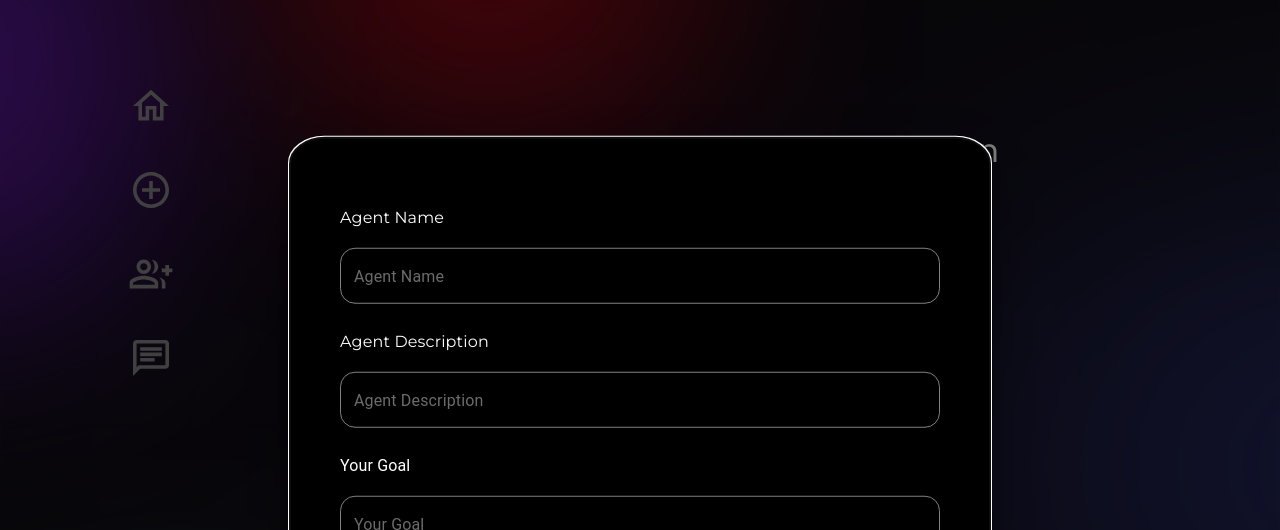
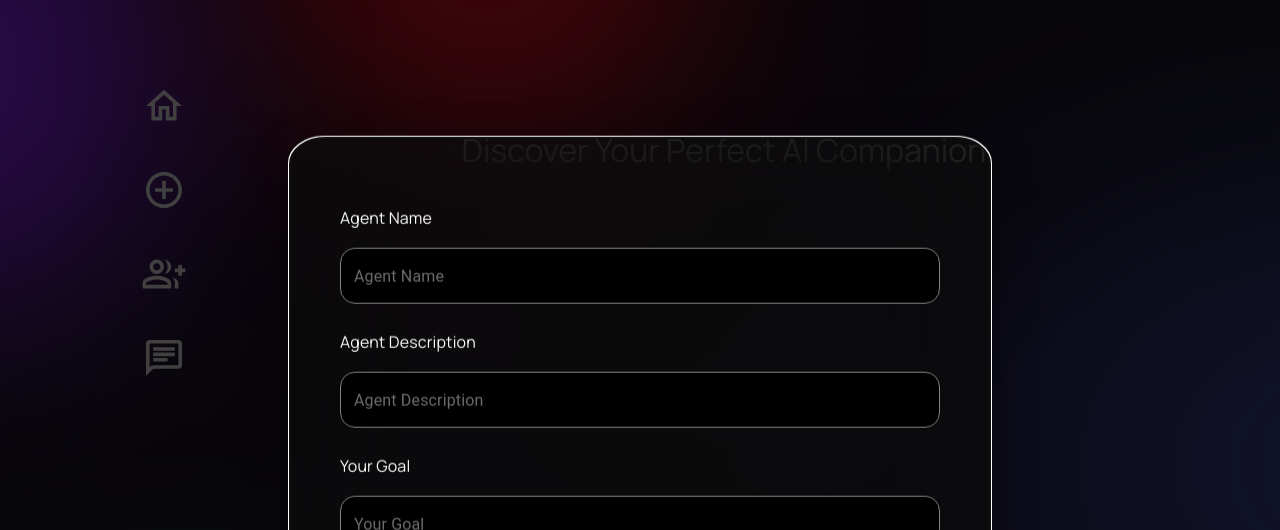
Before and after one commit to Swapnita06/Cortex, a React (Create React App) app in the folder frontend/: page / in a window 1280 px wide. Both pictures are taken after a click on the item 151 px from the left and 190 px from the top of the page. Shown: the top 530 px of the page. Built offline with nearby package versions, Linux system fonts and the light colour scheme; no server answers.

Commit message:
home page done

```diff
--- a/frontend/public/index.html
+++ b/frontend/public/index.html
@@ -11,6 +11,11 @@
     <link rel="preconnect" href="https://fonts.googleapis.com">
     <link rel="preconnect" href="https://fonts.gstatic.com" crossorigin>
     <link href="https://fonts.googleapis.com/css2?family=Montserrat:ital,wght@0,100..900;1,100..900&family=Poppins:ital,wght@0,100;0,200;0,300;0,400;0,500;0,600;0,700;0,800;0,900;1,100;1,200;1,300;1,400;1,500;1,600;1,700;1,800;1,900&display=swap" rel="stylesheet">
+
+    <link rel="preconnect" href="https://fonts.googleapis.com">
+    <link rel="preconnect" href="https://fonts.gstatic.com" crossorigin>
+    <link href="https://fonts.googleapis.com/css2?family=Manrope:wght@200..800&display=swap" rel="stylesheet">
+
 
     <meta name="viewport" content="width=device-width, initial-scale=1" />
     <meta name="theme-color" content="#000000" />
--- a/frontend/src/App.css
+++ b/frontend/src/App.css
@@ -27,6 +27,6 @@
 /* Scrollbar customization for Firefox */
 * {
   scrollbar-width: thin; /* width of the scrollbar */
-  scrollbar-color: #680505 #1a1a1a; /* color of the thumb and track */
+  scrollbar-color: #030000 #1a1a1a; /* color of the thumb and track */
 }
   }
--- a/frontend/src/pages/Home.css
+++ b/frontend/src/pages/Home.css
@@ -101,13 +101,13 @@ margin-left: 2rem;
   display: flex;
   flex-wrap: wrap;
   justify-content: space-between;
-
+  gap: 3px;
 }
 .agents{
    border: 1px solid black;
 border-radius: 1rem;
   width: calc(33.33% - 4.1rem);
-height: 130px;
+height: 200px;
 color: white;
 background-color: black;
 text-align:left;
--- a/frontend/src/pages/Home.jsx
+++ b/frontend/src/pages/Home.jsx
@@ -12,7 +12,16 @@ import GroupsOutlinedIcon from '@mui/icons-material/GroupsOutlined';
 import AccountCircleOutlinedIcon from '@mui/icons-material/AccountCircleOutlined';
 import AddCircleOutlineIcon from '@mui/icons-material/AddCircleOutline';
 import ChatOutlinedIcon from '@mui/icons-material/ChatOutlined';
+import DrawIcon from '@mui/icons-material/Draw';
 import GroupAddOutlinedIcon from '@mui/icons-material/GroupAddOutlined';
+import LocalHospitalIcon from '@mui/icons-material/LocalHospital';
+import ShowChartIcon from '@mui/icons-material/ShowChart';
+import ScienceIcon from '@mui/icons-material/Science';
+import ExploreIcon from '@mui/icons-material/Explore';
+import EventIcon from '@mui/icons-material/Event';
+import FitnessCenterIcon from '@mui/icons-material/FitnessCenter';
+import FaceRetouchingNaturalIcon from '@mui/icons-material/FaceRetouchingNatural';
+import NewspaperIcon from '@mui/icons-material/Newspaper';
 import { TextField, Checkbox, FormControlLabel, Tooltip } from '@mui/material';
 import { useNavigate } from 'react-router-dom';
 import './Home.css';
@@ -98,14 +107,24 @@ const Home = () => {
 
   const getAgentIcon = (modelName) => {
     switch (modelName.toLowerCase()) {
-      case 'coder':
-        return <AddCircleOutlineIcon style={{ color: 'white' }} />;
-      case 'product_manager':
-        return <GroupAddOutlinedIcon style={{ color: 'white' }} />;
+      case 'personal trainer':
+        return <FitnessCenterIcon style={{ color: 'white' }} />;
+      case 'investment advisor':
+        return <ShowChartIcon style={{ color: 'white' }} />;
       case 'scientist':
-        return <HomeOutlinedIcon style={{ color: 'white' }} />;
-      case 'doctor':
-        return <ChatOutlinedIcon style={{ color: 'white' }} />;
+        return <ScienceIcon style={{ color: 'white' }} />;
+      case 'writer':
+          return <DrawIcon style={{ color: 'white' }} />;
+      case 'news editor':
+            return <NewspaperIcon style={{ color: 'white' }} />;
+      case 'wellness consultant':
+        return <LocalHospitalIcon style={{ color: 'white' }} />;
+      case 'event coordinator':
+        return <EventIcon style={{ color: 'white' }} />;
+      case 'travel coordinator':
+          return <ExploreIcon style={{ color: 'white' }} />;
+      case 'creative content strategists':
+            return <FaceRetouchingNaturalIcon style={{ color: 'white' }} />;
       // Add cases for other models as needed
       default:
         return null;
@@ -147,8 +166,8 @@ const Home = () => {
         </div>
 
         <div className="box2" style={{ marginTop: "20px" }}>
-          <h1 className="main-title" style={{ fontFamily: "Poppins", fontWeight: "400", color: "white" }}>Discover Your Perfect AI Companion</h1>
-          <h3 className="sub-title" style={{ fontFamily: "Poppins", fontWeight: "400", color: "white" }}>Tailored Intelligence for every need.</h3>
+          <h1 className="main-title" style={{ fontFamily: "Manrope", fontWeight: "400", color: "white" }}>Discover Your Perfect AI Companion</h1>
+          <h3 className="sub-title" style={{ fontFamily: "Manrope", fontWeight: "400", color: "white" }}>Tailored Intelligence for every need.</h3>
           <div className="boxes" style={{ marginTop: "40px", paddingBottom:"40px" }}>
             {models.map((model, index) => (
               <div key={index} className={`agents ${selectedModels.includes(model.name) ? 'selected' : ''}`} onClick={() => !isGroupChat && handleOpen(model)} >
@@ -166,8 +185,8 @@ const Home = () => {
                         {getAgentIcon(model.name)} {/* Function to get corresponding icon */}
                       </div>
                       <div className="agent-text" style={{marginTop:"-15px",width:"200px"}}>
-                        <h3 style={{ color: 'white',fontFamily:"Montserrat",fontWeight:"300" }}>{model.name}</h3>
-                        <p style={{ color: '#d0d0d0', marginTop:"-3px",fontFamily:"Montserrat",fontWeight:"150" }}>{model.description}</p>
+                        <h3 style={{ color: 'white',fontFamily:"Manrope",fontWeight:"300" }}>{model.name}</h3>
+                        <p style={{ color: '#d0d0d0', marginTop:"-3px",fontFamily:"Montserrat",fontWeight:"200" }}>{model.description}</p>
                       </div>
                     </div>
                   }
@@ -186,9 +205,9 @@ const Home = () => {
       >
         <Box sx={{
           position: 'absolute', top: '50%', left: '50%', transform: 'translate(-50%, -50%)',
-          width: 600, bgcolor: 'black', border: '1px solid gray', boxShadow: 24, p: 4, borderRadius: '5%', padding:"50px"
-        }}>
-          <Typography variant="subtitle1" sx={{ mt: 2, color: 'white', fontFamily:"Montserrat" }}>
+          width: 600, bgcolor: 'black', border: '1px solid gray', boxShadow: 24, p: 4, borderRadius: '5%', padding:"50px",
+          background: "rgba(12, 12, 12, 0.70)", backdropFilter: "blur(75px)"}}>
+          <Typography variant="subtitle1" sx={{ mt: 2, color: 'white', fontFamily:"Manrope" }}>
             Agent Name
           </Typography>
           <TextField
@@ -217,13 +236,14 @@ const Home = () => {
                 color: 'white',
               },
               '& .Mui-disabled': {
-        color: 'white',
-      }
+      color: 'white !important',  // Ensures the text color is green when disabled
+      WebkitTextFillColor: 'white !important',  // Ensures compatibility across browsers
+    }
             }}
             disabled={!isCreating} // Disable input if not creating
           />
 
-          <Typography variant="subtitle1" sx={{ mt: 2, color: 'white' , fontFamily:"Montserrat" }}>
+          <Typography variant="subtitle1" sx={{ mt: 2, color: 'white' , fontFamily:"Manrope" }}>
             Agent Description
           </Typography>
           <TextField
@@ -252,15 +272,16 @@ const Home = () => {
                 color: 'white',
               },
               '& .Mui-disabled': {
-        color: 'white',
-      }
+      color: 'white !important',  // Ensures the text color is green when disabled
+      WebkitTextFillColor: 'white !important',  // Ensures compatibility across browsers
+    }
             }}
             disabled={!isCreating} // Disable input if not creating
           />
 
           {isCreating && (
             <>
-              <Typography variant="subtitle1" sx={{ mt: 2, color: 'white' }}>
+              <Typography variant="subtitle1" sx={{ mt: 2, color: 'white', fontFamily:"Manrope" }}>
                 Your Goal
               </Typography>
               <TextField
```
